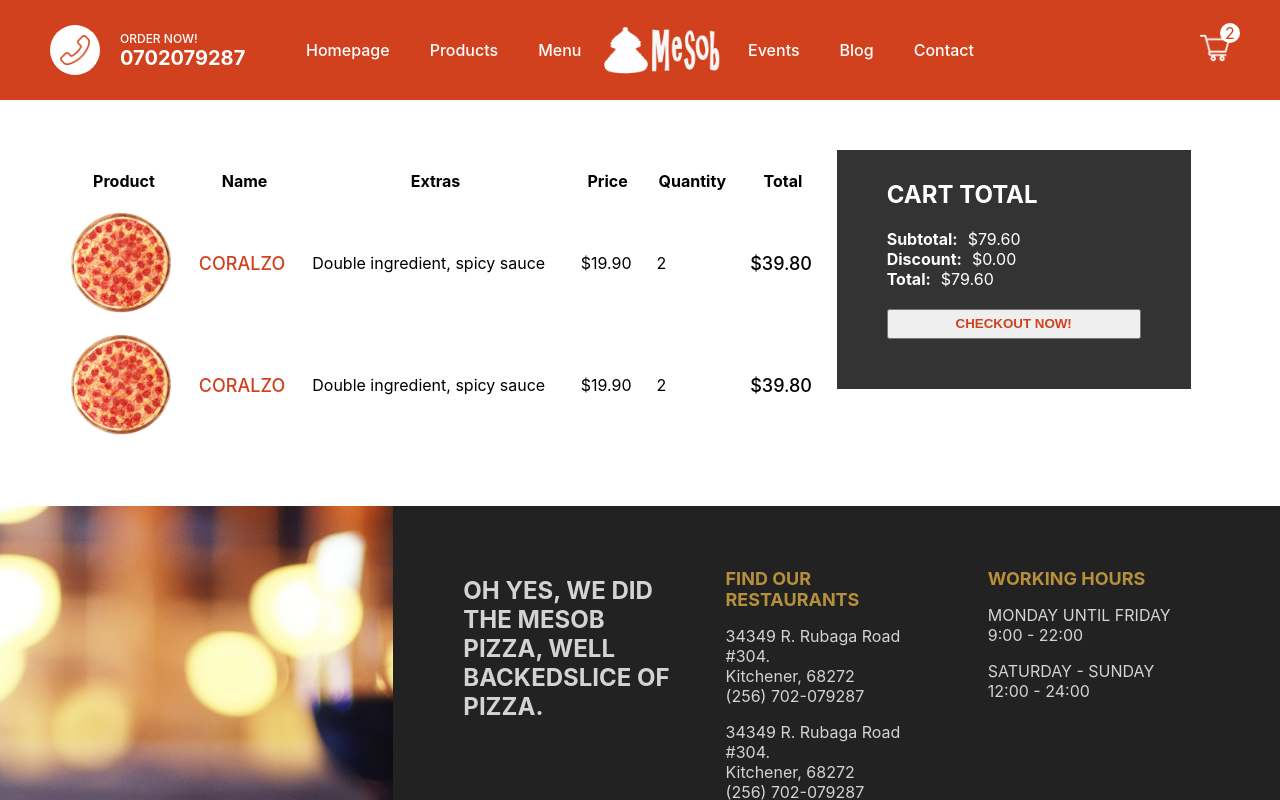
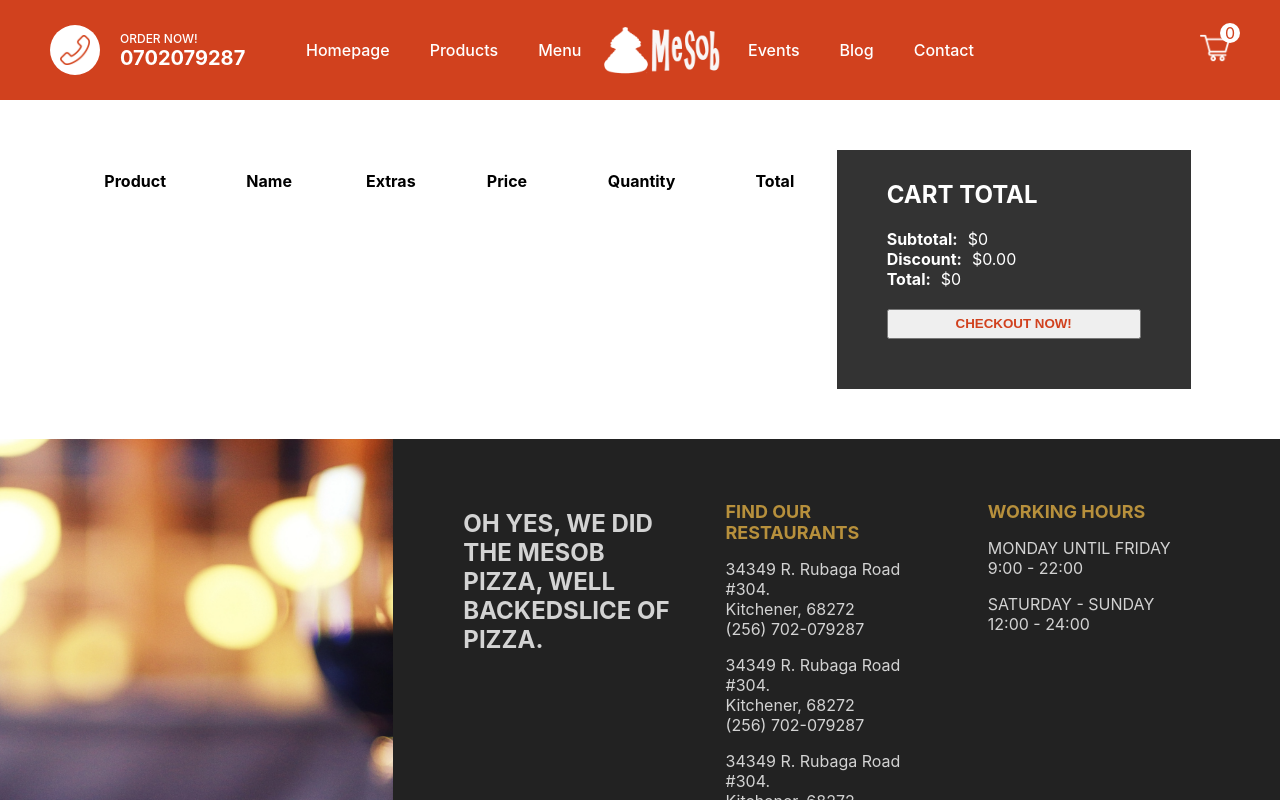
Before and after one commit to Samitti/FOOD-ORDER-APP-Next-js, a Next.js app: page /cart in a window 1280 px wide. Shown: the top 800 px of the page. Built offline with nearby package versions, Linux system fonts and the light colour scheme.

Commit message:
create a store for the cart and connect it

```diff
--- a/component/Navbar.jsx
+++ b/component/Navbar.jsx
@@ -1,7 +1,12 @@
 import Image from "next/image";
-import styles from "../styles/Navbar.module.css"
+import styles from "../styles/Navbar.module.css";
+import { useSelector } from "react-redux";
+import Link from "next/link";
 
 const Navbar = () => {
+
+    const quantity = useSelector((state) => state.cart.quantity);
+
     return (
         <div className={styles.container}>
             <div className={styles.item}>
@@ -25,12 +30,14 @@
                     <li className={styles.listItem}>Contact</li>
                 </ul>
             </div>
-            <div className={styles.item}>
-                <div className={styles.cart}>
-                    <Image src="/img/cart.png" alt="" width="30px" height="30px" />
-                    <div className={styles.counter}>2</div>
+            <Link href="/cart" passHref>
+                <div className={styles.item}>
+                    <div className={styles.cart}>
+                        <Image src="/img/cart.png" alt="" width="30px" height="30px" />
+                        <div className={styles.counter}>{ quantity }</div>
+                    </div>
                 </div>
-            </div>
+            </Link>
         </div>
     );
 }
--- a/package.json
+++ b/package.json
@@ -8,11 +8,15 @@
     "lint": "next lint"
   },
   "dependencies": {
+    "@paypal/react-paypal-js": "^7.5.1",
+    "@reduxjs/toolkit": "^1.7.1",
     "axios": "^0.25.0",
     "mongoose": "^6.1.7",
     "next": "12.0.8",
     "react": "17.0.2",
-    "react-dom": "17.0.2"
+    "react-dom": "17.0.2",
+    "react-redux": "^7.2.6",
+    "redux": "^4.1.2"
   },
   "devDependencies": {
     "eslint": "8.7.0",
--- a/pages/_app.js
+++ b/pages/_app.js
@@ -1,11 +1,15 @@
 import Layout from '../component/Layout';
-import '../styles/globals.css'
+import '../styles/globals.css';
+import store from '../redux/store';
+import { Provider } from 'react-redux';
 
 function MyApp({ Component, pageProps }) {
   return (
-    <Layout>
-      <Component {...pageProps} />
-    </Layout>
+    <Provider store={store}>
+        <Layout>
+          <Component {...pageProps} />
+        </Layout>
+    </Provider>
   );
 }
 
--- a/pages/cart.jsx
+++ b/pages/cart.jsx
@@ -1,8 +1,12 @@
 import Image from 'next/image';
 import React from 'react';
 import styles from "../styles/cart.module.css";
+import { useDispatch, useSelector } from 'react-redux';
 
 const Cart = () => {
+    const dispatch = useDispatch();
+    const cart = useSelector(state => state.cart);
+
     return (
         <div className={styles.container}>
             <div className={styles.left}>
@@ -15,67 +19,48 @@
                         <th>Quantity</th>
                         <th>Total</th>
                     </tr>
-                    <tr className={styles.tr}>
+                    {cart.products.map((product) => (
+                        <tr className={styles.tr} key={product._id}>
                             <td>
                                 <div className={styles.imgContainer}>
-                                <Image src="/img/pizza.png" layout="fill" objectFit="cover" alt="" />
+                                    <Image src={product.img} layout="fill" objectFit="cover" alt="" />
                                 </div>
                             </td>
                             <td>
-                            <span className={styles.name}>CORALZO</span>
+                                <span className={styles.name}>{ product.title }</span>
                             </td>
                             <td>
                                 <span className={styles.extras}>
-                                Double ingredient, spicy sauce
+                                    {product.extras.map(extra => (
+                                        <span key={extra._id}>{ extra.text}, </span>
+                                    ))}
                                 </span>
                             </td>
                             <td>
-                            <span className={styles.price}>$19.90</span>
+                                <span className={styles.price}>${product.price}</span>
                             </td>
                             <td>
-                            <span className={styles.quantity}>2</span>
+                                <span className={styles.quantity}>{ product.quantity }</span>
                             </td>
                             <td>
-                            <span className={styles.total}>$39.80</span>
+                                <span className={styles.total}>${product.price * product.quantity}</span>
                             </td>
                         </tr>
-                    <tr className={styles.tr}>
-                        <td>
-                            <div className={styles.imgContainer}>
-                                <Image src="/img/pizza.png" layout="fill" objectFit="cover" alt="" />
-                            </div>
-                        </td>
-                        <td>
-                            <span className={styles.name}>CORALZO</span>
-                        </td>
-                        <td>
-                            <span className={styles.extras}>
-                                Double ingredient, spicy sauce
-                            </span>
-                        </td>
-                        <td>
-                            <span className={styles.price}>$19.90</span>
-                        </td>
-                        <td>
-                            <span className={styles.quantity}>2</span>
-                        </td>
-                        <td>
-                            <span className={styles.total}>$39.80</span>
-                        </td>
-                    </tr>
+                    ))}
+
                 </table>
             </div>
             <div className={styles.right}>
                 <div className={styles.wrapper}>
                     <h2 className={styles.title}>CART TOTAL</h2>
                     <div className={styles.totalText}>
-                        <b className={styles.totalTextTitle}>Subtotal:</b>$79.60
+                        <b className={styles.totalTextTitle}>Subtotal:</b>${cart.total}
                     </div>
                     <div className={styles.totalText}>
                         <b className={styles.totalTextTitle}>Discount:</b>$0.00
                     </div>
                     <div className={styles.totalText}>
-                        <b className={styles.totalTextTitle}>Total:</b>$79.60
+                        <b className={styles.totalTextTitle}>Total:</b>${cart.total}
                     </div>
                     <button className={styles.button}>CHECKOUT NOW!</button>
                 </div>
--- /dev/null
+++ b/redux/cartSlice.js
@@ -0,0 +1,23 @@
+import { createSlice } from "@reduxjs/toolkit";
+
+const cartSlice = createSlice({
+    name: "cart",
+    initialState: {
+        products: [],
+        quantity: 0,
+        total: 0,
+    },
+    reducers: {
+        addProduct: (state, action) => {
+            state.products.push(action.payload);
+            state.quantity += 1;
+            state.total += action.payload.price * action.payload.quantity;
+        },
+        reset: (state) => {
+            state = initialState;
+        }
+    }
+});
+
+export const { addProduct, reset } = cartSlice.actions;
+export default cartSlice.reducer;
--- /dev/null
+++ b/redux/store.js
@@ -0,0 +1,8 @@
+import { configureStore } from "@reduxjs/toolkit";
+import cartReducer from "./cartSlice";
+
+export default configureStore({
+    reducer: {
+        cart: cartReducer,
+    },
+});
--- a/styles/Navbar.module.css
+++ b/styles/Navbar.module.css
@@ -62,6 +62,7 @@
 
 .cart {
   position: relative;
+  cursor: pointer;
 }
 
 .counter {
```
Also changed, not shown: pages/product/[id].jsx (+23 -5 lines), 1 other file (tests, documents, lock files or other folders). Lines whose indentation alone changed are shown as unchanged.
